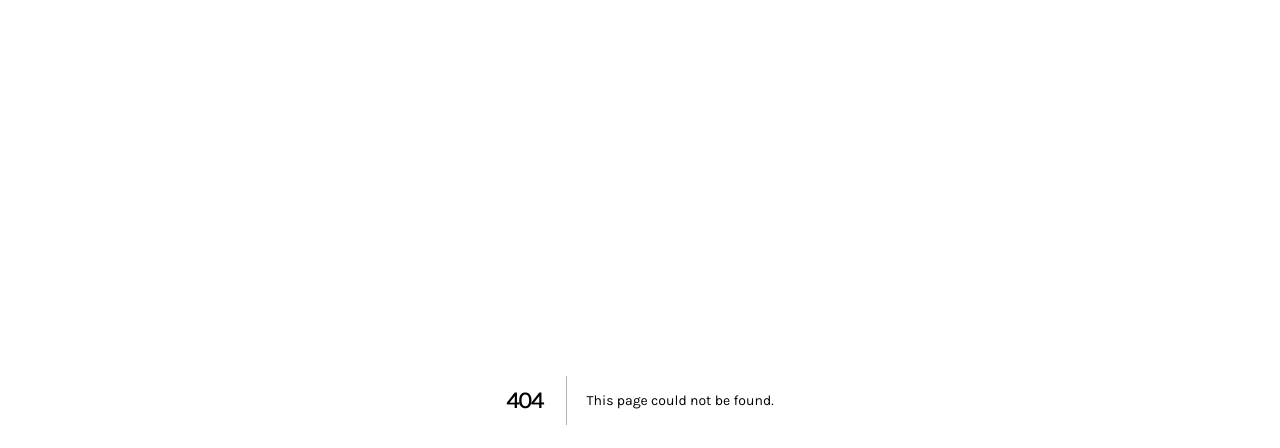
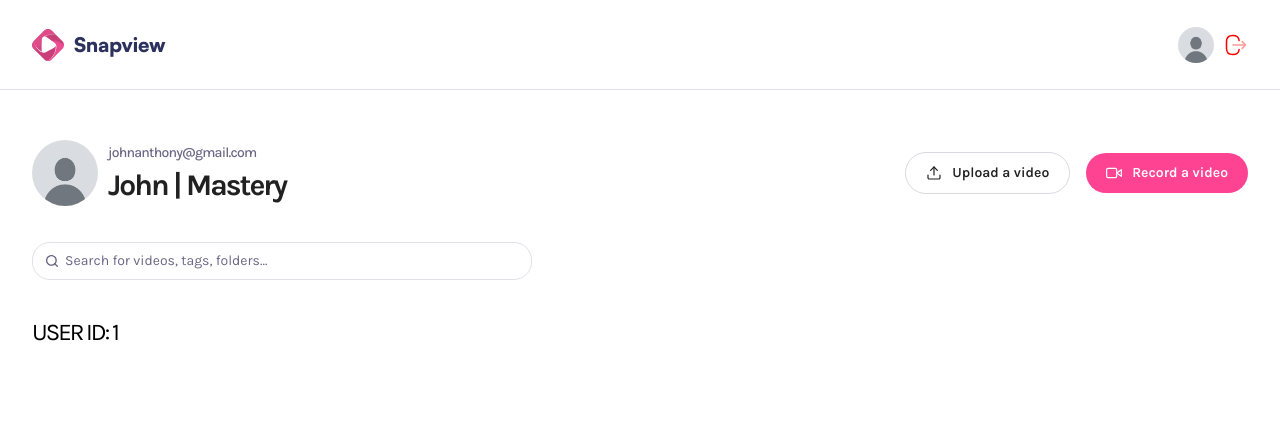
Before and after one commit to Anthony-333/snapview, a Next.js app: page /profile/1 in a window 1280 px wide. Before the commit this address had no page. Shown: the top 448 px of the page. Built offline with nearby package versions, Linux system fonts and the light colour scheme.

Commit message:
Add initial project structure and components for Snapview app

```diff
--- /dev/null
+++ b/app/(auth)/sign-in/page.tsx
@@ -0,0 +1,9 @@
+import React from 'react'
+
+const page = () => {
+  return (
+    <div>page</div>
+  )
+}
+
+export default page
--- /dev/null
+++ b/app/(root)/layout.tsx
@@ -0,0 +1,14 @@
+
+import Navbar from "@/components/Navbar";
+import React from "react";
+
+const layout = ({ children }: { children: React.ReactNode }) => {
+  return (
+    <div>
+      <Navbar />
+      {children}
+    </div>
+  );
+};
+
+export default layout;
--- /dev/null
+++ b/app/(root)/page.tsx
@@ -0,0 +1,12 @@
+import Header from "@/components/Header";
+import React from "react";
+
+const page = () => {
+  return (
+    <main className="wrapper page">
+      <Header title="All Videos" subHeader="Public Library" />
+    </main>
+  );
+};
+
+export default page;
--- /dev/null
+++ b/app/(root)/profile/[id]/page.tsx
@@ -0,0 +1,19 @@
+import Header from "@/components/Header";
+
+const page = async ({ params }: ParamsWithSearch) => {
+  const { id } = await params;
+
+  return (
+    <div className="wrapper page">
+      <Header
+        subHeader="johnanthony@gmail.com"
+        title="John | mastery"
+        userImg="/assets/images/dummy.jpg"
+      />
+
+      <h1 className="text-2xl font-karla">USER ID: {id}</h1>
+    </div>
+  );
+};
+
+export default page;
--- a/app/layout.tsx
+++ b/app/layout.tsx
@@ -9,7 +9,7 @@
 });
 
 export const metadata: Metadata = {
-  title: "SnapCast",
+  title: "Snapview",
   description: "A Screen Sharing App",
   icons: {
     icon: "/assets/icons/logo.svg",
--- a/app/page.tsx
+++ /dev/null
@@ -1,9 +0,0 @@
-import React from 'react'
-
-const Page = () => {
-  return (
-    <div className='text-3xl'>Welcome</div>
-  )
-}
-
-export default Page
--- /dev/null
+++ b/components/Header.tsx
@@ -0,0 +1,66 @@
+import { ICONS } from "@/constants";
+import Image from "next/image";
+import Link from "next/link";
+import React from "react";
+
+const Header = ({ subHeader, title, userImg }: SharedHeaderProps) => {
+  return (
+    <header className="header">
+      <section className="header-container">
+        <div className="details">
+          {userImg && (
+            <Image
+              src={userImg || "assets/images/dummy.jpg"}
+              width={66}
+              height={66}
+              alt="user"
+              className="rounded-full aspect-square"
+            />
+          )}
+
+          <article>
+            <p>{subHeader}</p>
+            <h1>{title}</h1>
+          </article>
+        </div>
+
+        <aside>
+          <Link href="/upload">
+            <Image
+              src="/assets/icons/upload.svg"
+              width={16}
+              height={16}
+              alt="upload"
+            />
+            <span>Upload a video</span>
+          </Link>
+          <div className="record">
+            <button className="primary-btn">
+              <Image src={ICONS.record} width={16} height={16} alt="record" />
+              <span>Record a video</span>
+            </button>
+          </div>
+        </aside>
+      </section>
+
+      <section className="search-filter">
+        <div className="search">
+          <input
+            type="text"
+            placeholder="Search for videos, tags, folders..."
+          />
+          <Image
+            src="/assets/icons/search.svg"
+            width={16}
+            height={16}
+            alt="search"
+          />
+        </div>
+
+        {/* <DropdownList/> */}
+      </section>
+    </header>
+  );
+};
+
+export default Header;
--- /dev/null
+++ b/components/Navbar.tsx
@@ -0,0 +1,54 @@
+"use client";
+
+import Image from "next/image";
+import Link from "next/link";
+import { useRouter } from "next/navigation";
+
+import React, { use } from "react";
+
+const user = {};
+
+const Navbar = () => {
+  const router = useRouter();
+
+  return (
+    <header className="navbar">
+      <nav>
+        <Link href="/">
+          <Image
+            src="/assets/icons/logo.svg"
+            width={32}
+            height={32}
+            alt="logo"
+          />
+          <h1>Snapview</h1>
+        </Link>
+
+        {user && (
+          <figure>
+            <button onClick={() => router.push("/profile/1234")}>
+              <Image
+                src="/assets/images/dummy.jpg"
+                width={36}
+                height={36}
+                alt="useravatar"
+                className="rounded-full aspect-square"
+              />
+            </button>
+            <button className="cursor-pointer">
+              <Image
+                src="/assets/icons/logout.svg"
+                width={24}
+                height={24}
+                alt="logout"
+                className="rotate-180"
+              />
+            </button>
+          </figure>
+        )}
+      </nav>
+    </header>
+  );
+};
+
+export default Navbar;
--- a/constants/index.ts
+++ b/constants/index.ts
@@ -18,55 +18,7 @@
   "Least Viewed",
 ];
 
-export const visibilities: Visibility[] = ["public", "private"];
-
-export const ICONS = {
-  record: "/assets/icons/record.svg",
-  close: "/assets/icons/close.svg",
-  upload: "/assets/icons/upload.svg",
-};
-
-export const initialVideoState = {
-  isLoaded: false,
-  hasIncrementedView: false,
-  isProcessing: true,
-  processingProgress: 0,
-};
-
-export const infos = ["transcript", "metadata"];
-
-export const DEFAULT_VIDEO_CONFIG = {
-  width: { ideal: 1920 },
-  height: { ideal: 1080 },
-  frameRate: { ideal: 30 },
-};
-
-export const DEFAULT_RECORDING_CONFIG = {
-  mimeType: "video/webm;codecs=vp9,opus",
-  audioBitsPerSecond: 128000,
-  videoBitsPerSecond: 2500000,
-};
-
-export const MAX_VIDEO_SIZE = 500 * 1024 * 1024;
-export const MAX_THUMBNAIL_SIZE = 10 * 1024 * 1024;
-
-export const BUNNY = {
-  STREAM_BASE_URL: "https://video.bunnycdn.com/library",
-  STORAGE_BASE_URL: "https://sg.storage.bunnycdn.com/snapcast",
-  CDN_URL: "https://snapcast.b-cdn.net",
-  EMBED_URL: "https://iframe.mediadelivery.net/embed",
-  TRANSCRIPT_URL: "https://vz-47a08e64-84d.b-cdn.net",
-};
-
-export const emojis = ["😂", "😍", "👍"];
-
-export const filterOptions = [
-  "Most Viewed",
-  "Most Recent",
-  "Oldest First",
-  "Least Viewed",
-];
-
+type Visibility = "public" | "private";
 export const visibilities: Visibility[] = ["public", "private"];
 
 export const ICONS = {
@@ -184,5 +136,5 @@
     views: 67,
     visibility: "public",
     duration: 345,
-  }
-]
+  },
+];
```
Also changed, not shown: 1 other file (tests, documents, lock files or other folders).
